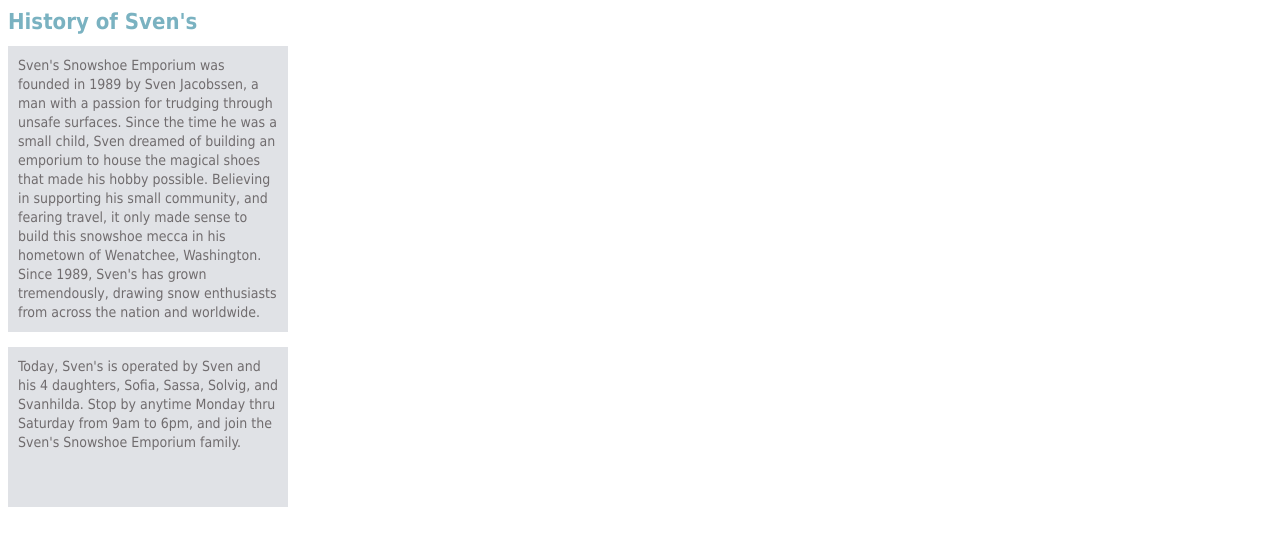
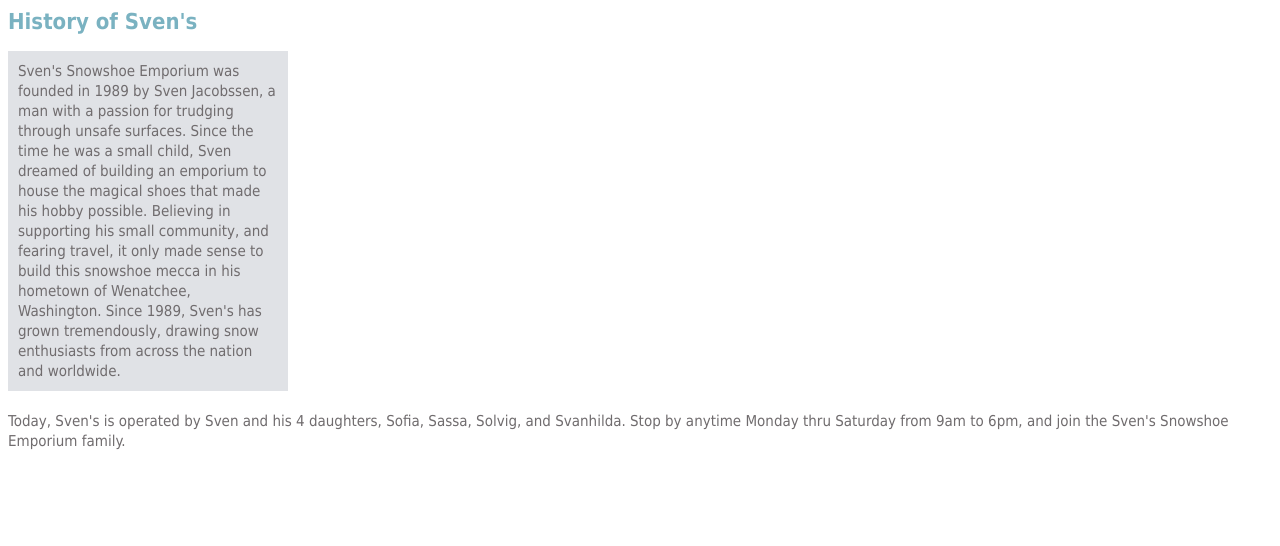
Before and after one commit to helmedeiros/css-cross-country, a plain HTML site: page level_5/4/index.html in a window 1280 px wide. Drawn offline with Linux system fonts and the light colour scheme.

Commit message:
solved problem using specificity and Despecificity

```diff
--- a/level_5/4/style.css
+++ b/level_5/4/style.css
@@ -16,17 +16,14 @@ h1 {
     margin: 0 0 10px;
     text-align: center;
 }
-p {
+p.history {
     background: #e0e2e6;
-    font-size: 15px;
-    line-height: 20px;
-    margin-bottom: 20px;
     min-height: 140px;
     width: 260px;
     padding: 10px;
 }
 p {
-    font-size: 14px;
-    line-height: 19px;
-    margin: 0 0 15px;
+	font-size: 15px;
+    line-height: 20px;
+    margin-bottom: 20px;
 }
```
